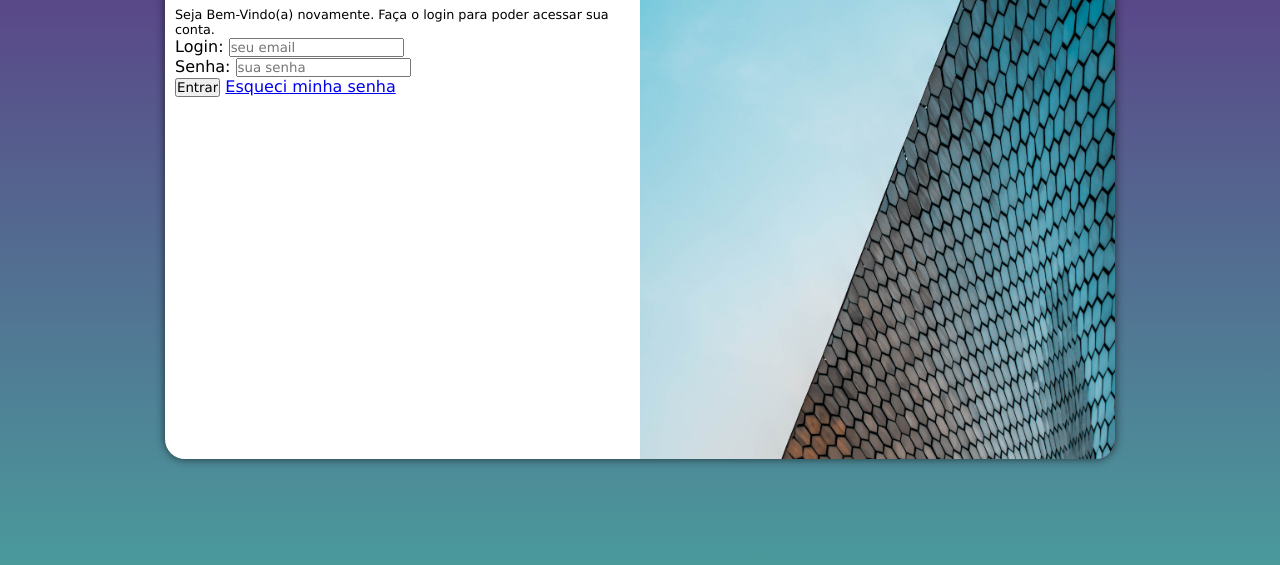
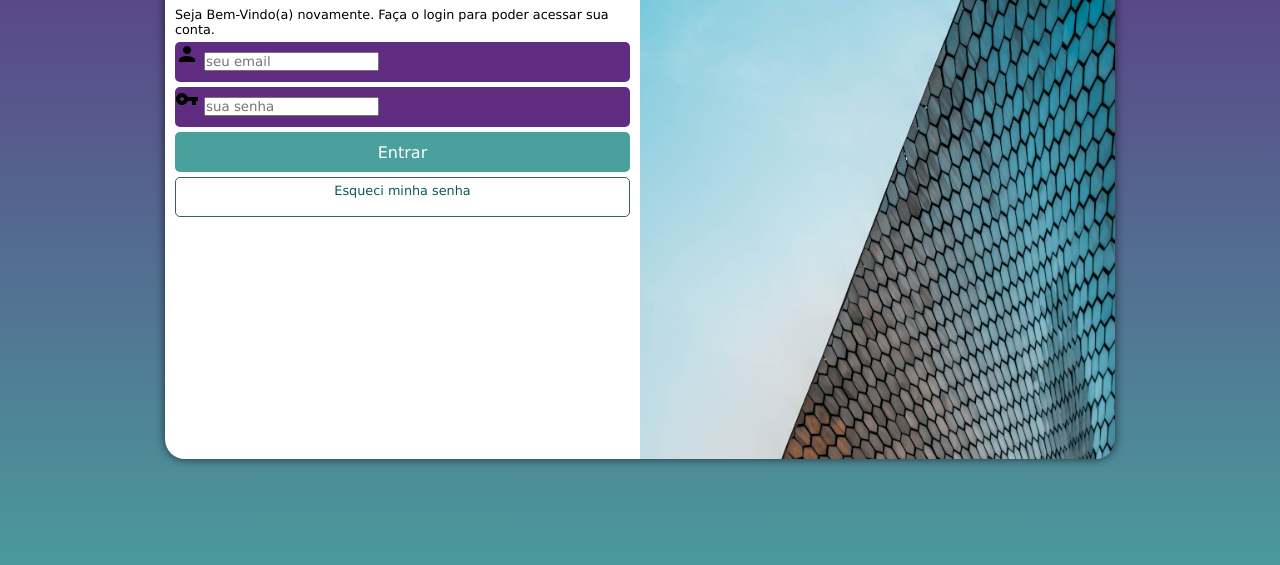
Before and after one commit to ianmaicon/projeto-login, a plain HTML site: page index.html in a window 1280 px wide. Shown: the part 191-756 px from the top of the page. Drawn offline with nearby package versions, Linux system fonts and the light colour scheme.

Commit message:
formulario atualizado

```diff
--- a/estilos/style.css
+++ b/estilos/style.css
@@ -8,6 +8,7 @@ lilás #5f2c82
 
 :root {
     --lilas: #5f2c82;
+    --verde: #49a09d;
 }
 
 * {
@@ -52,7 +53,7 @@ section#login > div#imagem {
     background: #5f2c82 url(../imagens/pexels-luis-ruiz-1774931.jpg);
     background-size: cover;
     background-repeat: no-repeat;
-    height: 200px;
+    height: 210px;
     background-position: center, bottom;
 }
 
@@ -60,6 +61,7 @@ section#login > div#formulario {
     display: block;
     padding: 10px;
 }
+
 
 div#formulario > h1 {
     text-align: center;
@@ -69,3 +71,53 @@ div#formulario > h1 {
 div#formulario > p {
     font-size: 0.8em;
 }
+
+form > div.campo {
+    background-color: var(--lilas);
+    width: 100%;
+    height: 40px;
+    border-radius: 5px;
+    margin: 5px 0px;
+}
+
+form > div.campo > label {
+    display: none;
+}
+
+form > input[type=submit] {
+    display: block;
+    font-size: 1em;
+    width: 100%;
+    height: 40px;
+    margin-top: 5px;
+    background-color: var(--verde);
+    color: rgb(255, 255, 255);
+    border: none;
+    border-radius: 5px;
+    cursor: pointer;
+}
+
+form > input[type=submit]:hover {
+    background-color: #438d8a;
+}
+
+form > a.botao {
+    display: block;
+    text-align: center;
+    font-size: .8em;
+    width: 100%;
+    height: 40px;
+    padding: 5px;
+    margin-top: 5px;
+    text-decoration: none;
+    cursor: pointer;
+    background-color: white;
+    color: #095b57;
+    border: 1px solid rgb(61, 93, 98);
+    border-radius: 5px;
+}
+
+
+form > a.botao:hover {
+    background-color: #6ec3bf;
+}
--- a/index.html
+++ b/index.html
@@ -7,7 +7,8 @@
     <title>Login</title>
     <link rel="stylesheet" href="estilos/style.css">
     <link rel="stylesheet" href="media-querry.css">
-    <link rel="stylesheet" href="https://fonts.googleapis.com/css2?family=Material+Symbols+Outlined:opsz,wght,FILL,GRAD@20..48,100..700,0..1,-50..200" />
+    <link href="https://fonts.googleapis.com/icon?family=Material+Icons"
+      rel="stylesheet">
 </head>
 <body>
     <main>
@@ -18,25 +19,25 @@
 
             <div id="formulario">
                 <h1>Login</h1>
-                <p>Seja Bem-Vindo(a) novamente. Faça o login para poder acessar sua conta.</p>
+                <p>Seja Bem-Vindo(a) novamente. Faça o login para poder acessar sua conta. </p>
                 <form action="login.php" method="post" autocomplete="on">
 
                     <div class="campo">
-
-                        <label for="ilogin">Login:</label>
+                        <span class="material-icons">person</span>
                         <input type="email" name="login" id="ilogin" placeholder="seu email" autocomplete="email" maxlength="30" required>
-
+                        <label for="ilogin">Login</label>
                     </div>
 
                     <div class="campo">
-
-                        <label for="isenha">Senha</label>:
+                        <span class="material-icons">vpn_key</span>
                         <input type="password" name="senha" id="isenha" placeholder="sua senha" autocomplete="current-password" minlength="8" maxlength="25" required>
+                        <label for="isenha">Senha</label>
 
                     </div>
 
                     <input type="submit" value="Entrar">
-                    <a href="esqueci.html">Esqueci minha senha</a>
+                    <a href="esqueci.html" class="botao">Esqueci minha senha</a>
+
 
                 </form>
 
```
